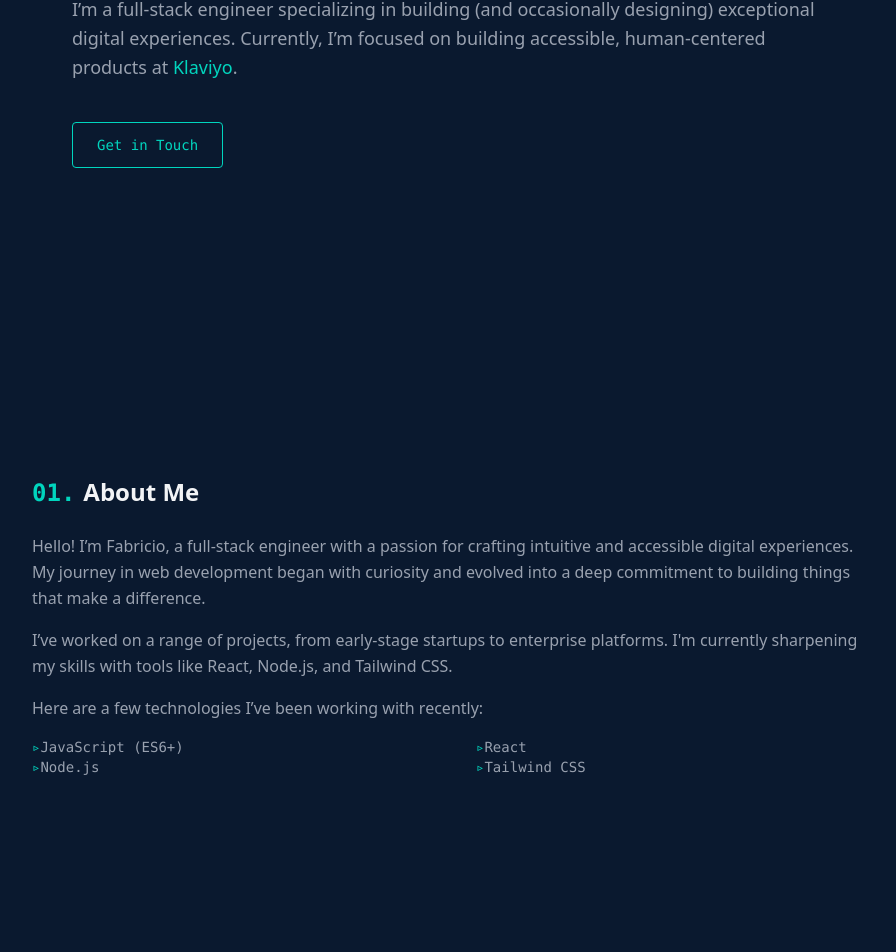
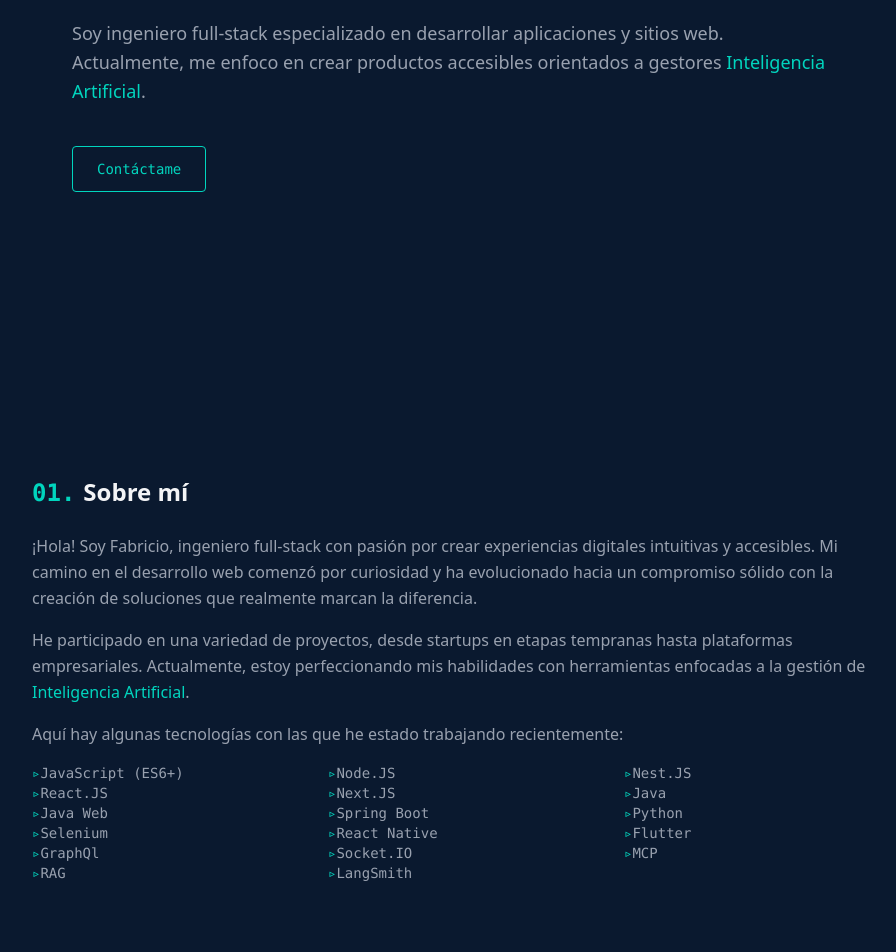
Before and after one commit to rcentenoc/fabricio.portfolio, a React (Vite) app: page / in a window 1280 px wide. Shown: the part 420-1372 px from the top of the page, without its empty margins (184-1080 px from the left). Built offline with nearby package versions, Linux system fonts and the light colour scheme.

Commit message:
Update footer and header links; translate About and Hero sections to Spanish

```diff
--- a/src/components/Footer.jsx
+++ b/src/components/Footer.jsx
@@ -4,7 +4,7 @@ export default function Footer() {
             <div className="flex justify-center items-center space-x-6 mb-4">
                 {/* GitHub */}
                 <a
-                    href="https://github.com/tuusuario"
+                    href="https://github.com/rcentenoc"
                     target="_blank"
                     rel="noopener noreferrer"
                     aria-label="GitHub"
@@ -21,7 +21,7 @@ export default function Footer() {
 
                 {/* LinkedIn */}
                 <a
-                    href="https://linkedin.com/in/tuusuario"
+                    href="https://www.linkedin.com/in/r-fabricio/"
                     target="_blank"
                     rel="noopener noreferrer"
                     aria-label="LinkedIn"
@@ -36,20 +36,6 @@ export default function Footer() {
                     </svg>
                 </a>
 
-                {/* Email */}
-                <a
-                    href="mailto:tuemail@email.com"
-                    aria-label="Email"
-                    className="text-gray-400 hover:text-teal-400 transition"
-                >
-                    <svg
-                        fill="currentColor"
-                        viewBox="0 0 24 24"
-                        className="h-6 w-6"
-                    >
-                        <path d="M20 4H4c-1.1 0-2 .9-2 2v12c0 1.1.9 2 2 2h16c1.1 0 2-.9 2-2V6a2 2 0 00-2-2zm0 2v.01L12 13 4 6.01V6h16zM4 18V8.99l8 6 8-6V18H4z" />
-                    </svg>
-                </a>
             </div>
 
             <p className="text-xs text-gray-500 font-mono">
--- a/src/sections/About.jsx
+++ b/src/sections/About.jsx
@@ -2,26 +2,108 @@ export default function About() {
     return (
         <section id="about" className="h-full max-w-4xl mx-auto px-6 py-24">
             <h2 className="text-2xl font-bold text-gray-100 mb-6">
-                <span className="text-teal-400 font-mono mr-2">01.</span>About Me
+                <span className="text-teal-400 font-mono mr-2">01.</span>Sobre mí
             </h2>
 
             <div className="text-gray-400 space-y-4 leading-relaxed">
                 <p>
-                    Hello! I’m Fabricio, a full-stack engineer with a passion for crafting intuitive and accessible digital experiences.
-                    My journey in web development began with curiosity and evolved into a deep commitment to building things that make a difference.
+                    ¡Hola! Soy Fabricio, ingeniero full-stack con pasión por crear experiencias digitales intuitivas y accesibles. Mi camino en el desarrollo web comenzó por curiosidad y ha evolucionado hacia un compromiso sólido con la creación de soluciones que realmente marcan la diferencia.
                 </p>
                 <p>
-                    I’ve worked on a range of projects, from early-stage startups to enterprise platforms. I'm currently sharpening my skills with tools like React, Node.js, and Tailwind CSS.
+                    He participado en una variedad de proyectos, desde startups en etapas tempranas hasta plataformas empresariales. Actualmente, estoy perfeccionando mis habilidades con herramientas enfocadas a la gestión de <span className="text-teal-400">Inteligencia Artificial</span>.
                 </p>
                 <p>
-                    Here are a few technologies I’ve been working with recently:
+                    Aquí hay algunas tecnologías con las que he estado trabajando recientemente:
                 </p>
 
-                <ul className="grid grid-cols-2 gap-x-10 text-sm font-mono mt-4">
-                    <li className="before:content-['▹'] before:text-teal-400">JavaScript (ES6+)</li>
-                    <li className="before:content-['▹'] before:text-teal-400">React</li>
-                    <li className="before:content-['▹'] before:text-teal-400">Node.js</li>
-                    <li className="before:content-['▹'] before:text-teal-400">Tailwind CSS</li>
+                <ul className="grid grid-cols-3 gap-x-10 text-sm font-mono mt-4">
+                    <li className="before:content-['▹'] before:text-teal-400 hover:text-teal-400">
+                        <a href="https://platzi.com/p/fabriciocendecar/ruta/100-ruta/diploma/detalle/">
+                            JavaScript (ES6+)
+                        </a>
+                    </li>
+                    <li className="before:content-['▹'] before:text-teal-400 hover:text-teal-400">
+                        <a href="https://platzi.com/p/fabriciocendecar/ruta/30072-ruta/diploma/detalle/">
+                            Node.JS
+                        </a>
+                    </li>
+                    <li className="before:content-['▹'] before:text-teal-400 hover:text-teal-400">
+                        <a href="https://platzi.com/p/fabriciocendecar/curso/12215-course/diploma/detalle/">
+                            Nest.JS
+                        </a>
+                    </li>
+                    <li className="before:content-['▹'] before:text-teal-400 hover:text-teal-400">
+                        <a href="">
+                            React.JS
+                        </a>
+                    </li>
+                    <li className="before:content-['▹'] before:text-teal-400 hover:text-teal-400">
+                        <a href="https://platzi.com/p/fabriciocendecar/ruta/7049-ruta/diploma/detalle/">
+                            Next.JS
+                        </a>
+                    </li>
+                    <li className="before:content-['▹'] before:text-teal-400 hover:text-teal-400">
+                        <a href="https://app.aluracursos.com/user/efren609/program/16/certificate">
+                            Java
+                        </a>
+                    </li>
+                    <li className="before:content-['▹'] before:text-teal-400 hover:text-teal-400">
+                        <a href="https://app.aluracursos.com/user/efren609/degree-java-web-spring-boot-15781/certificate">
+                            Java Web
+                        </a>
+                    </li>
+                    <li className="before:content-['▹'] before:text-teal-400 hover:text-teal-400">
+                        <a href="https://app.aluracursos.com/user/efren609/degree-java-spring-boot-15636/certificate">
+                            Spring Boot
+                        </a>
+                    </li>
+                    <li className="before:content-['▹'] before:text-teal-400 hover:text-teal-400">
+                        <a href="https://platzi.com/p/fabriciocendecar/ruta/30073-ruta/diploma/detalle/">
+                            Python
+                        </a>
+                    </li>
+                    <li className="before:content-['▹'] before:text-teal-400 hover:text-teal-400">
+                        <a href="https://platzi.com/p/fabriciocendecar/curso/1927-course/diploma/detalle/">
+                            Selenium
+                        </a>
+                    </li>
+                    <li className="before:content-['▹'] before:text-teal-400 hover:text-teal-400">
+                        <a href="https://platzi.com/p/fabriciocendecar/ruta/12-ruta/diploma/detalle/">
+                            React Native
+                        </a>
+                    </li>
+                    <li className="before:content-['▹'] before:text-teal-400 hover:text-teal-400">
+                        <a href="https://platzi.com/p/fabriciocendecar/ruta/30128-ruta/diploma/detalle/">
+                            Flutter
+                        </a>
+                    </li>
+                    <li className="before:content-['▹'] before:text-teal-400 hover:text-teal-400">
+                        <a href="https://platzi.com/p/fabriciocendecar/curso/2677-course/diploma/detalle/">
+                            GraphQl
+                        </a>
+                    </li>
+                    <li className="before:content-['▹'] before:text-teal-400 hover:text-teal-400">
+                        <a href="https://platzi.com/p/fabriciocendecar/curso/3276-course/diploma/detalle/">
+                            Socket.IO
+                        </a>
+                    </li>
+                    <li className="before:content-['▹'] before:text-teal-400 hover:text-teal-400">
+                        <a href="https://platzi.com/p/fabriciocendecar/curso/12108-course/diploma/detalle/">
+                            MCP
+                        </a>
+                    </li>
+                    <li className="before:content-['▹'] before:text-teal-400 hover:text-teal-400">
+                        <a href="https://platzi.com/p/fabriciocendecar/curso/12182-course/diploma/detalle/">
+                            RAG
+                        </a>
+                    </li>
+                    <li className="before:content-['▹'] before:text-teal-400 hover:text-teal-400">
+                        <a href="https://platzi.com/p/fabriciocendecar/curso/11822-course/diploma/detalle/">
+                            LangSmith
+                        </a>
+                    </li>
+
+
                 </ul>
             </div>
         </section>
--- a/src/sections/Hero.jsx
+++ b/src/sections/Hero.jsx
@@ -2,27 +2,26 @@ export default function Hero() {
     return (
         <section className="h-screen flex items-center justify-center px-6 md:px-12">
             <div className="max-w-3xl">
-                <p className="text-teal-400 text-sm md:text-base font-mono mb-4">Hi, my name is</p>
+                <p className="text-teal-400 text-sm md:text-base font-mono mb-4">Hola, mi nombre es</p>
 
                 <h1 className="text-4xl md:text-6xl font-bold text-gray-100 leading-tight mb-4">
-                    Fabricio Centeno.
+                    Fabricio Centeno
                 </h1>
 
                 <h2 className="text-3xl md:text-5xl font-semibold text-gray-400 mb-6">
-                    I build things for the web.
+                    Desarrollo productos para la web.
                 </h2>
 
                 <p className="text-gray-400 text-base md:text-lg leading-relaxed mb-10">
-                    I’m a full-stack engineer specializing in building (and occasionally designing) exceptional
-                    digital experiences. Currently, I’m focused on building accessible, human-centered products
-                    at <span className="text-teal-400">Klaviyo</span>.
+                    Soy ingeniero full-stack especializado en desarrollar aplicaciones y sitios web. Actualmente, me enfoco en
+                    crear productos accesibles orientados a gestores <span className="text-teal-400">Inteligencia Artificial</span>.
                 </p>
 
                 <a
                     href="#contact"
                     className="inline-block px-6 py-3 border border-teal-400 rounded text-teal-400 hover:bg-teal-400 hover:text-[#0a192f] font-mono text-sm transition duration-300"
                 >
-                    Get in Touch
+                    Contáctame
                 </a>
             </div>
         </section>
```
Also changed, not shown: src/components/Header.jsx (+3 -4 lines).
